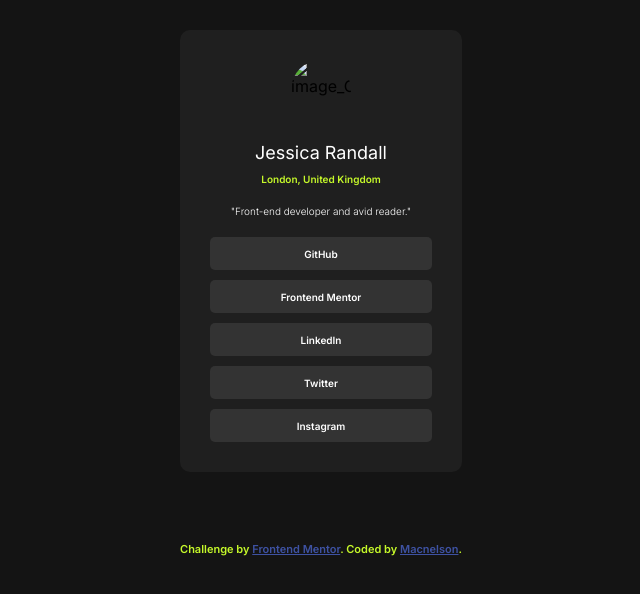
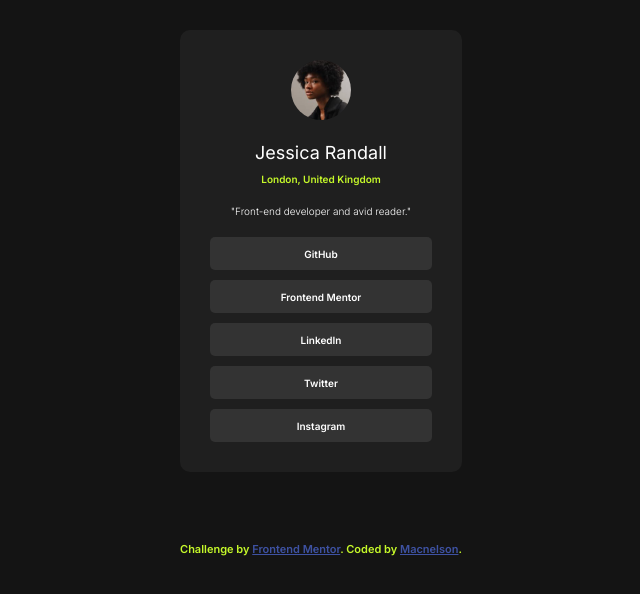
Before and after one commit to Macnelson9/Social-links-page, a plain HTML site: page index.html in a window 1280 px wide. Shown: the part 150-744 px from the top of the page, without its empty margins (319-959 px from the left). Drawn offline with Linux system fonts and the light colour scheme.

Commit message:
index.html

```diff
--- a/index.html
+++ b/index.html
@@ -14,7 +14,7 @@
   </head>
   <body>
     <div class="container">
-      <img src="./assets/images/avatar-jessica.jpeg" alt="image_Of_Jessica" />
+      <img src="avatar-jessica.jpeg" alt="image_Of_Jessica" />
 
       <h1>Jessica Randall</h1>
 
```
